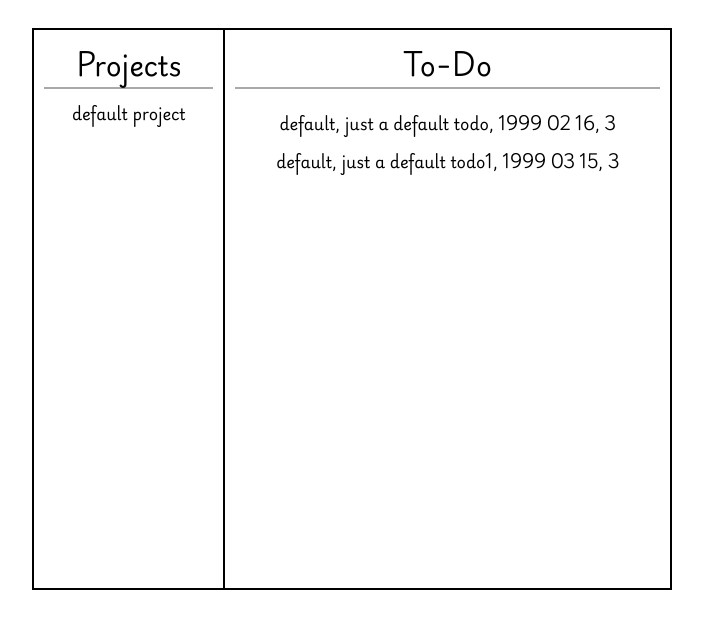
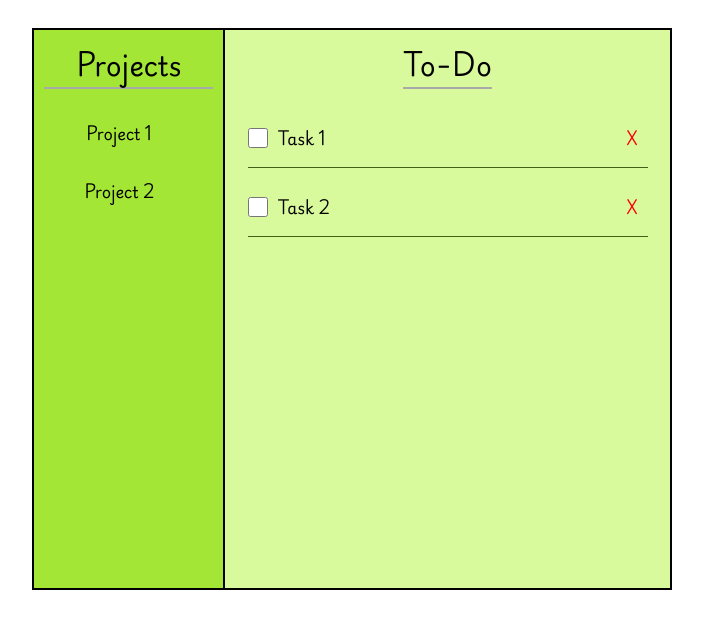
Before and after one commit to mmtzitziras/todo-list, a website built with webpack: page src/index.html in a window 1280 px wide. Shown: the part 128-756 px from the top of the page, without its empty margins (288-991 px from the left). Built offline with nearby package versions, Linux system fonts and the light colour scheme.

Commit message:
Implemented delete Todos

```diff
--- a/src/index.html
+++ b/src/index.html
@@ -12,9 +12,15 @@
         <div class="dashboard">
             <div class="all-projects-view">
                 <p>Projects</p>
+                <div class="all-projects-view-items">
+
+                </div>
             </div>
             <div class="current-todos-view">
                 <p>To-Do</p>
+                <div class="current-todos-view-items">
+
+                </div>
             </div>
         </div>
     </div>
--- a/src/index.js
+++ b/src/index.js
@@ -1,30 +1,31 @@
 import './styles.css';
 import TodoItem from './todos';
 import Project from './projects';
+import { RenderProjects, RenderTodos } from './renderer';
 
 let currentProject;
 const page = document.querySelector('body');
-const defaultProject = new Project('default project');
-currentProject = defaultProject;
-const defaultTodo = new TodoItem('default', 'just a default todo', new Date(1999, 1, 16).toISOString().split('T')[0].replace(/-/g, ' '), 3);
-const defaultTodo1 = new TodoItem('default', 'just a default todo1', new Date(1999, 2, 15).toISOString().split('T')[0].replace(/-/g, ' '), 3);
-defaultProject.addTodoItem(defaultTodo);
-defaultProject.addTodoItem(defaultTodo1);
-const newProject = document.createElement('div');
-newProject.classList.add('project-view');
-newProject.textContent = (defaultProject.getTitle());
-const allProjects = document.querySelector('.all-projects-view');
-const currentTodos = document.querySelector('.current-todos-view');
-allProjects.appendChild(newProject);
+function pageLoad(){
+
+    const allProjectsView = document.querySelector('.all-projects-view-items');
+    const currentTodos = document.querySelector('.current-todos-view-items');
+
+    const project1 = new Project("Project 1");
+    const todo1 = new TodoItem("Task 1", "Description 1", "2023-07-01", "High");
+    const todo2 = new TodoItem("Task 2", "Description 2", "2023-07-02", "Medium");
+    project1.addTodoItem(todo1);
+    project1.addTodoItem(todo2);
+
+    const project2 = new Project("Project 2");
+    const todo3 = new TodoItem("Task 3", "Description 3", "2023-07-03", "Low");
+    project2.addTodoItem(todo3);
+
+    currentProject = project1;
+
+    RenderProjects(allProjectsView, currentProject);
+    RenderTodos(currentTodos, currentProject);
 
 
-function ShowTodos(currentProject){
-    currentProject.forEachTodo(todo => {
-        const newTodo = document.createElement('div');
-        newTodo.classList.add('todo')
-        newTodo.textContent = (`${todo.title}, ${todo.description}, ${todo.dueDate}, ${todo.priority}`);
-        currentTodos.appendChild(newTodo);
-    });
 }
 
-ShowTodos(currentProject);
+pageLoad();
--- a/src/projects.js
+++ b/src/projects.js
@@ -1,8 +1,19 @@
 import TodoItem from "./todos";
 
 const allProjects = [];
+
 export default class Project {
+
+    static #id = 0;
+
+    static #incrementID() {
+        this.#id++;
+    }
+
     constructor(title) {
+
+        Project.#incrementID();
+        this.id = Project.#id;
         this.title = title;
         this.todoItems = [];
         allProjects.push(this);
@@ -28,6 +39,14 @@ export default class Project {
         this.todoItems.forEach(callback);
     }
 
+    removeTodoItemById(todoId) {
+        this.todoItems = this.todoItems.filter(todo => todo.id !== todoId);
+    }
+
+    static getProjectById(projectId){
+        return allProjects.find(project => project.id === projectId);
+    }
+
     getTodoItems() {
         return this.todoItems;
     }
@@ -35,4 +54,9 @@ export default class Project {
     getTitle(){
         return this.title;
     }
+
+    static getAllProjects(){
+        return allProjects;
+    }
+
 }
--- /dev/null
+++ b/src/renderer.js
@@ -0,0 +1,40 @@
+import Project from './projects';
+
+export function RenderTodos(currentTodos, currentProject){
+    currentProject.forEachTodo(todo => {
+
+        const newTodo = document.createElement('div');
+        newTodo.classList.add('todo');
+        newTodo.innerHTML = `<input type="checkbox" id="${todo.id}" name="done" unchecked />
+                            <div class='todo-title'>${todo.title}</div>
+                            <button class="delete-todo-button" data-id="${todo.id}">X</button>`;
+        currentTodos.appendChild(newTodo);
+
+        const deleteButton = newTodo.querySelector('.delete-todo-button');
+            deleteButton.addEventListener('click', (event) => {
+                const todoId = parseInt(event.target.getAttribute('data-id'));
+                currentProject.removeTodoItemById(todoId);
+                currentTodos.removeChild(newTodo);
+                currentTodos.replaceChildren();
+                RenderTodos(currentTodos);
+            });
+    });
+}
+
+export function RenderProjects(allProjectsView, currentProject){
+    Project.getAllProjects().forEach(project => {
+        const newProject = document.createElement('button');
+        newProject.classList.add('project');
+        newProject.setAttribute('data-id', project.id);
+        newProject.textContent = (project.getTitle());
+        allProjectsView.appendChild(newProject);
+        newProject.addEventListener('dblclick', (event) => {
+            allProjectsView.removeChild(newProject);
+
+        });
+        newProject.addEventListener('click', (event) => {
+            const projectId = parseInt(event.target.getAttribute('data-id'));
+            currentProject = Project.getProjectById(projectId);
+        });
+    })
+}
--- a/src/styles.css
+++ b/src/styles.css
@@ -14,6 +14,17 @@ body{
     font-family: 'MyFont';
 }
 
+button, input[type="submit"], input[type="reset"] {
+	background: none;
+	color: inherit;
+	border: none;
+	padding: 0;
+	font: inherit;
+	cursor: pointer;
+	outline: inherit;
+}
+
+
 .main-title{
 
     margin: 50px auto;
@@ -26,7 +37,7 @@ body{
     margin: 10px auto;
     min-height: 50vh;
     display: flex;
-    min-width: 400px;
+    min-width: 600px;
 }
 
 .dashboard{
@@ -44,6 +55,8 @@ body{
     flex-direction: column;
     flex-wrap: 0;
     flex: 1;
+    gap: 10px;
+    background-color: #a3e635;
 
 }
 
@@ -55,8 +68,17 @@ body{
     flex-wrap: 0;
     flex: 1;
     gap: 10px;
+    background-color: #d9f99d;
+    align-items: center;
 }
 
+.current-todos-view-items,
+.all-projects-view-items{
+    width: 90%;
+    display: flex;
+    flex-direction: column;
+    gap: 10px;
+}
 .all-projects-view > p,
 .current-todos-view > p {
     font-size: 1.7rem;
@@ -64,3 +86,56 @@ body{
     font-weight: bold;
     border-bottom: 2px solid darkgrey;
 }
+
+.project{
+    width: 100%;
+    padding: 10px 3px;
+}
+
+.selected-project{
+    background-color: #84cc16;
+}
+
+
+.todo{
+    display: flex;
+    gap: 10px;
+    justify-content: center;
+    width: 100%;
+    justify-content: flex-start;
+    align-items: center;
+    border-bottom: 1px #3f6212 solid;
+}
+
+.todo > * {
+    margin: 15px 0 ;
+}
+
+
+.todo-priority{
+    width: 10%;
+}
+
+.todo-priority-3{
+    background-color: red;
+    color: red;
+    padding:0 10px;
+}
+
+.todo-title{
+    width: 40%;
+    text-align: start;
+}
+
+
+input[type="checkbox"] {
+    width: 20px;
+    height: 100%;
+    accent-color: green;
+  }
+
+.delete-todo-button{
+    margin-left: auto;
+    margin-right: 10px;
+    color: red;
+  }
--- a/src/todos.js
+++ b/src/todos.js
@@ -1,5 +1,12 @@
 export default class TodoItem {
+    static #id = 0;
+
+    static #incrementID() {
+        this.#id++;
+    }
     constructor(title, description, dueDate, priority) {
+        TodoItem.#incrementID();
+        this.id = TodoItem.#id;
         this.title = title;
         this.description = description;
         this.dueDate = dueDate;
@@ -7,8 +14,4 @@ export default class TodoItem {
         this.completed = false;
     }
 
-
-    getTitle() {
-        return this.title;
-    }
 }
```
Also changed, not shown: src/assets/Poppins-Light.ttf (added).
